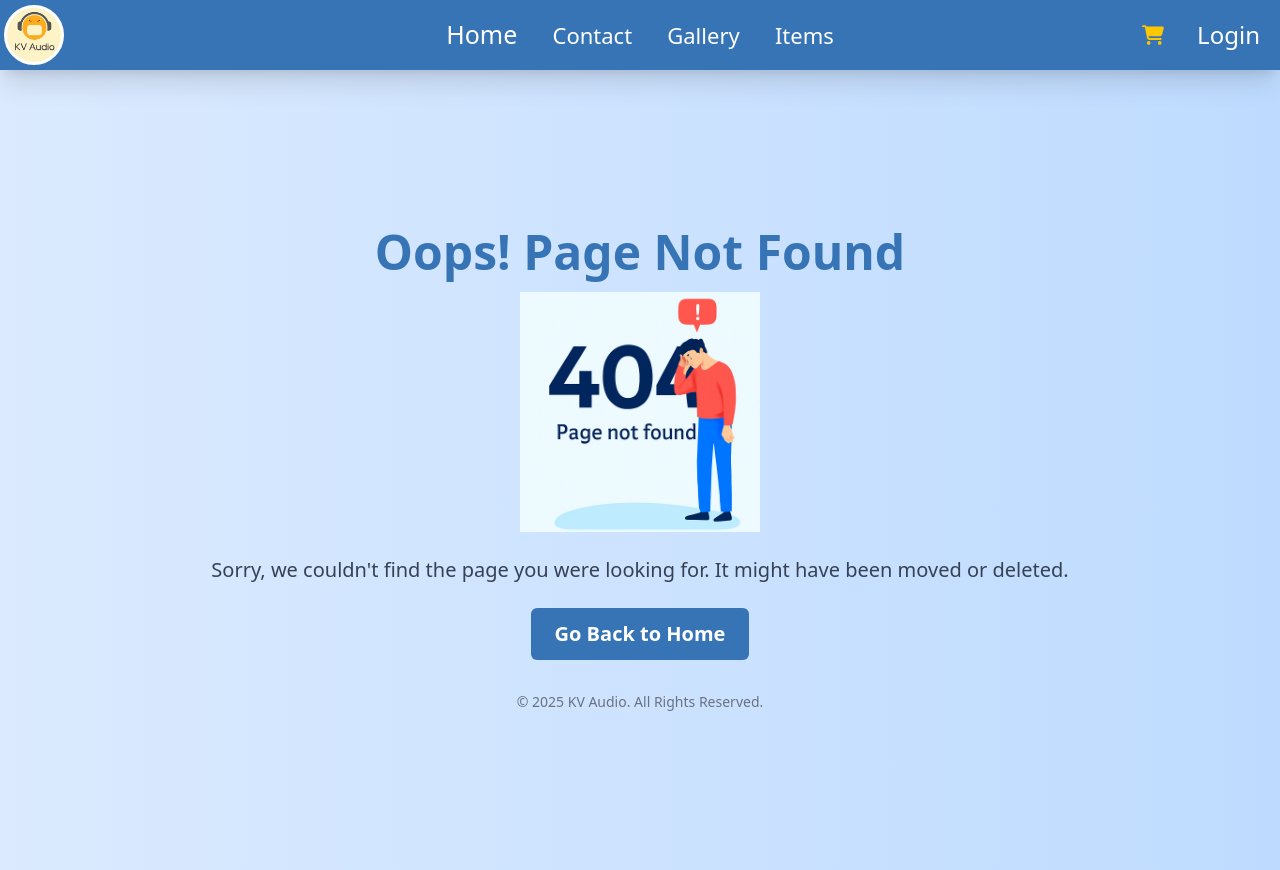
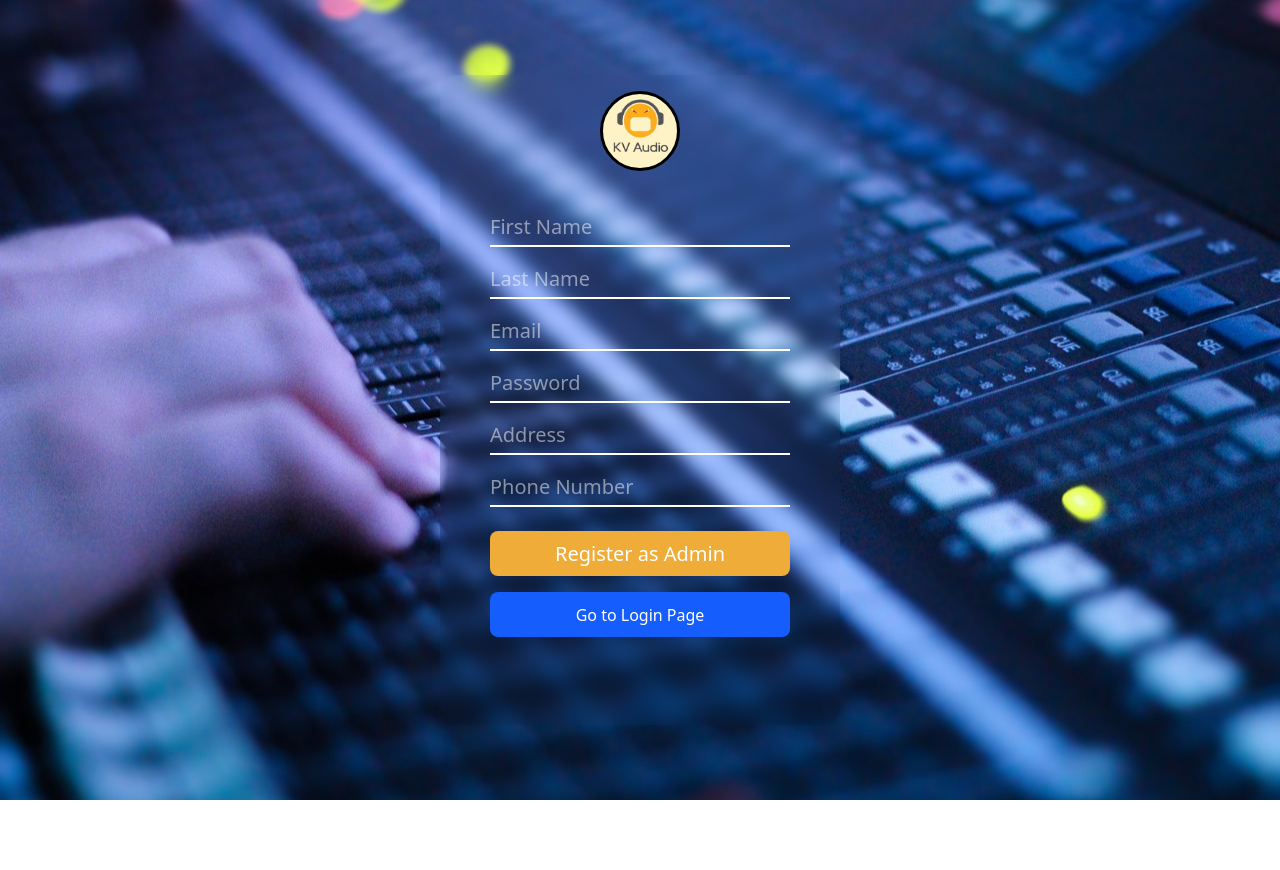
Before and after one commit to HVPasindu/Kv_audio_frontend, a React (Vite) app: page /adminregister in a window 1280 px wide. Before the commit this address had no page. After the commit the page ends 800 px from the top, so only its background shows below. Built offline with nearby package versions, Linux system fonts and the light colour scheme.

Commit message:
admin sign up

```diff
--- a/src/App.jsx
+++ b/src/App.jsx
@@ -11,6 +11,7 @@ import Testing from './Component/testing';
 import { GoogleOAuthProvider } from '@react-oauth/google';
 import VerifyEmail from './page/verifyEmail/verifyEmail';
 import Review from './page/Home/review';
+import AdminRegister from './page/admin/adminregister';
 
 
 function App() {
@@ -27,6 +28,7 @@ function App() {
           <Route path="/login" element={<LoginPage/>}/>
           <Route path="/register" element={<RegisterPage/>}/>
           <Route path="/verify-email" element={<VerifyEmail/>}/>
+          <Route path="/adminregister" element={<AdminRegister/>}/>
 
 
           <Route path="/testing" element={<Testing/>}/>
--- a/src/Component/productCard.jsx
+++ b/src/Component/productCard.jsx
@@ -117,6 +117,7 @@ export default function ProductCard({ item }) {
         <Link to={"/product/"+item.key} className="text-center mt-4 w-full bg-blue-600 hover:bg-blue-700 text-white py-2 rounded-md text-sm font-semibold transition">
           View Details
         </Link>
+
       </div>
     </div>
   );
--- a/src/page/admin/adminpage.jsx
+++ b/src/page/admin/adminpage.jsx
@@ -18,6 +18,7 @@ import ReviewController from "./admine_review";
 import AdminDashboard from "./admindashboard";
 import { FiMessageSquare } from "react-icons/fi";
 import AdminMessage from "./adminmessage";
+import { SiGnuprivacyguard } from "react-icons/si";
 
 export default function AdminPage() {
   const [userValidated, setUserValidated] = useState(false);
@@ -100,6 +101,13 @@ export default function AdminPage() {
             <span>Message</span>
           </Link>
           <Link
+            to="/adminregister"
+            className="flex items-center space-x-2 text-black text-lg font-medium hover:bg-yellow-500 rounded-lg px-4 py-2"
+          >
+            <SiGnuprivacyguard />
+            <span>Sign up</span>
+          </Link>
+          <Link
             to="/"
             className="flex items-center space-x-2 text-black text-lg font-medium hover:bg-yellow-500 rounded-lg px-4 py-2"
           >
@@ -163,6 +171,7 @@ export default function AdminPage() {
             <Route path="/dashboard" element={<AdminDashboard/>}/>
             <Route path="/message" element={<AdminMessage/>}/>
 
+
           </Routes>
         )}
       </div>
--- /dev/null
+++ b/src/page/admin/adminregister.jsx
@@ -0,0 +1,109 @@
+import { useState } from "react";
+import "./register.css";
+import toast from "react-hot-toast";
+import { useNavigate } from "react-router-dom";
+import axios from "axios";
+
+export default function AdminRegisterPage() {
+  const [email, setEmail] = useState("");
+  const [password, setPassword] = useState("");
+  const [firstName, setFirstName] = useState("");
+  const [lastName, setLastName] = useState("");
+  const [address, setAddress] = useState("");
+  const [phoneNumber, setPhoneNumber] = useState("");
+  const navigate = useNavigate();
+
+  // Role is set as "admin" by default
+  const role = "admin";
+
+  function handleOnSubmit() {
+    // Retrieve the token from localStorage or wherever you store it
+    const token = localStorage.getItem("token");
+
+    axios
+      .post(
+        `${import.meta.env.VITE_BACKEND_URL}/api/user/admin/register`,
+        {
+          email: email,
+          password: password,
+          firstName: firstName,
+          lastName: lastName,
+          role: role,  // Admin role is passed here
+          address: address,
+          phoneNumber: phoneNumber,
+        },
+        {
+          headers: {
+            Authorization: `Bearer ${token}`,  // Send the token in the request header
+          },
+        }
+      )
+      .then((res) => {
+        toast.success(res.data.message);
+        navigate("/login");
+      })
+      .catch((err) => {
+        toast.error(err?.response?.data?.error || "An error occurred..");
+      });
+  }
+
+  return (
+    <div className="bg-picture h-screen flex justify-center items-center">
+      <div className="w-[400px] h-[650px] backdrop-blur-sm rounded-2xl flex flex-col items-center overflow-y-auto py-4">
+        <img
+          src="/kv_logo.png"
+          alt="logo"
+          className="object-cover mb-6 bg-amber-100 rounded-full mx-auto w-[80px] h-[80px] border-[3px]"
+        />
+        <input
+          type="text"
+          placeholder="First Name"
+          className="mt-3 w-[300px] h-[40px] bg-transparent border-b-2 border-white text-white text-xl outline-none"
+          onChange={(e) => setFirstName(e.target.value)}
+        />
+        <input
+          type="text"
+          placeholder="Last Name"
+          className="mt-3 w-[300px] h-[40px] bg-transparent border-b-2 border-white text-white text-xl outline-none"
+          onChange={(e) => setLastName(e.target.value)}
+        />
+        <input
+          type="email"
+          placeholder="Email"
+          className="mt-3 w-[300px] h-[40px] bg-transparent border-b-2 border-white text-white text-xl outline-none"
+          onChange={(e) => setEmail(e.target.value)}
+        />
+        <input
+          type="password"
+          placeholder="Password"
+          className="mt-3 w-[300px] h-[40px] bg-transparent border-b-2 border-white text-white text-xl outline-none"
+          onChange={(e) => setPassword(e.target.value)}
+        />
+        <input
+          type="text"
+          placeholder="Address"
+          className="mt-3 w-[300px] h-[40px] bg-transparent border-b-2 border-white text-white text-xl outline-none"
+          onChange={(e) => setAddress(e.target.value)}
+        />
+        <input
+          type="tel"
+          placeholder="Phone Number"
+          className="mt-3 w-[300px] h-[40px] bg-transparent border-b-2 border-white text-white text-xl outline-none"
+          onChange={(e) => setPhoneNumber(e.target.value)}
+        />
+        <button
+          className="w-[300px] h-[45px] text-xl text-white rounded-lg bg-[#efac38] mt-6"
+          onClick={handleOnSubmit}
+        >
+          Register as Admin
+        </button>
+        <button
+          className="mt-4 text-white bg-blue-600 hover:bg-blue-700 w-[300px] h-[45px] rounded-lg"
+          onClick={() => navigate("/login")}
+        >
+          Go to Login Page
+        </button>
+      </div>
+    </div>
+  );
+}
--- /dev/null
+++ b/src/page/admin/register.css
@@ -0,0 +1,9 @@
+.bg-picture {
+  background-image: url('/login2.jpg'); /* Ensure the image path is correct */
+  background-size: cover;  /* Make sure the background image covers the entire screen */
+  background-position: center; /* Center the background image */
+  background-attachment: fixed; /* Keep the background fixed */
+  height: 100vh; /* Ensures the div takes up full height */
+  width: 100%; /* Ensures the div spans the full width */
+  position: relative; /* Allows the image to stay fixed */
+}
```
